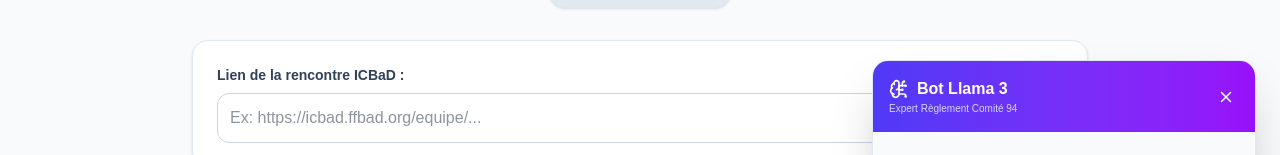
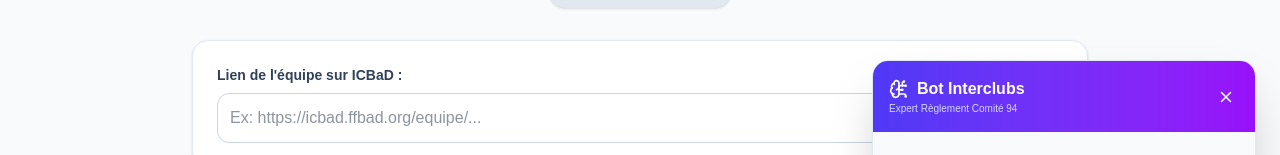
Before and after one commit to ceyliankirch/my-captain, a Next.js app: page / in a window 1280 px wide. Both pictures are taken after a click on the button "Poser une question sur le règlement". Shown: the part 144-299 px from the top of the page. Built offline with nearby package versions, Linux system fonts and the light colour scheme.

Commit message:
orthographe

```diff
--- a/src/app/page.jsx
+++ b/src/app/page.jsx
@@ -139,7 +139,7 @@ export default function Home() {
         <div className="bg-white p-6 rounded-2xl shadow-sm border border-slate-200 mb-8">
           <form onSubmit={analyserEquipe}>
             <div className="flex justify-between items-end mb-2">
-              <label className="block text-sm font-bold text-slate-700">Lien de la rencontre ICBaD :</label>
+              <label className="block text-sm font-bold text-slate-700">Lien de l'équipe sur ICBaD :</label>
               {url.includes('icbad.ffbad.org') && (
                 <button type="button" onClick={toggleFavori} className={`text-sm font-bold px-3 py-1 rounded-full transition flex items-center gap-1 ${isFavori ? 'bg-yellow-100 text-yellow-700' : 'bg-slate-100 text-slate-500 hover:bg-slate-200'}`}>
                   <Star size={14} className={isFavori ? "fill-yellow-500" : ""} /> {isFavori ? 'Retirer' : 'Sauvegarder'}
@@ -284,7 +284,7 @@ export default function Home() {
 
           <div className="bg-gradient-to-r from-indigo-600 to-purple-600 p-4 text-white flex justify-between items-center shadow-md">
             <div>
-              <h3 className="font-bold flex items-center gap-2"><BrainCircuit size={20}/> Bot Llama 3</h3>
+              <h3 className="font-bold flex items-center gap-2"><BrainCircuit size={20}/> Bot Interclubs</h3>
               <p className="text-[10px] text-indigo-100 opacity-90">Expert Règlement Comité 94</p>
             </div>
             <button onClick={() => setChatOpen(false)} className="hover:bg-white/20 p-1 rounded-lg transition"><X size={18}/></button>
```
